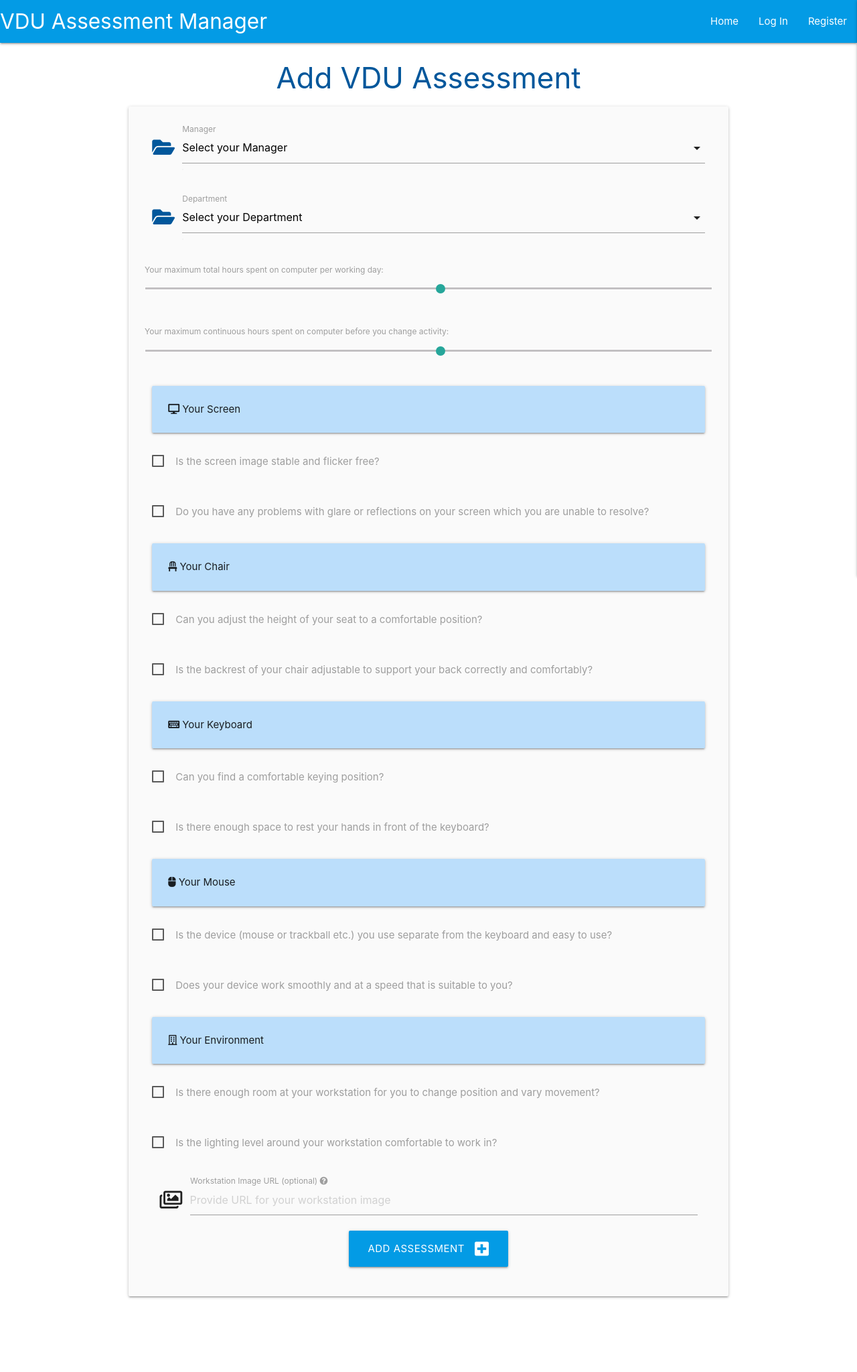
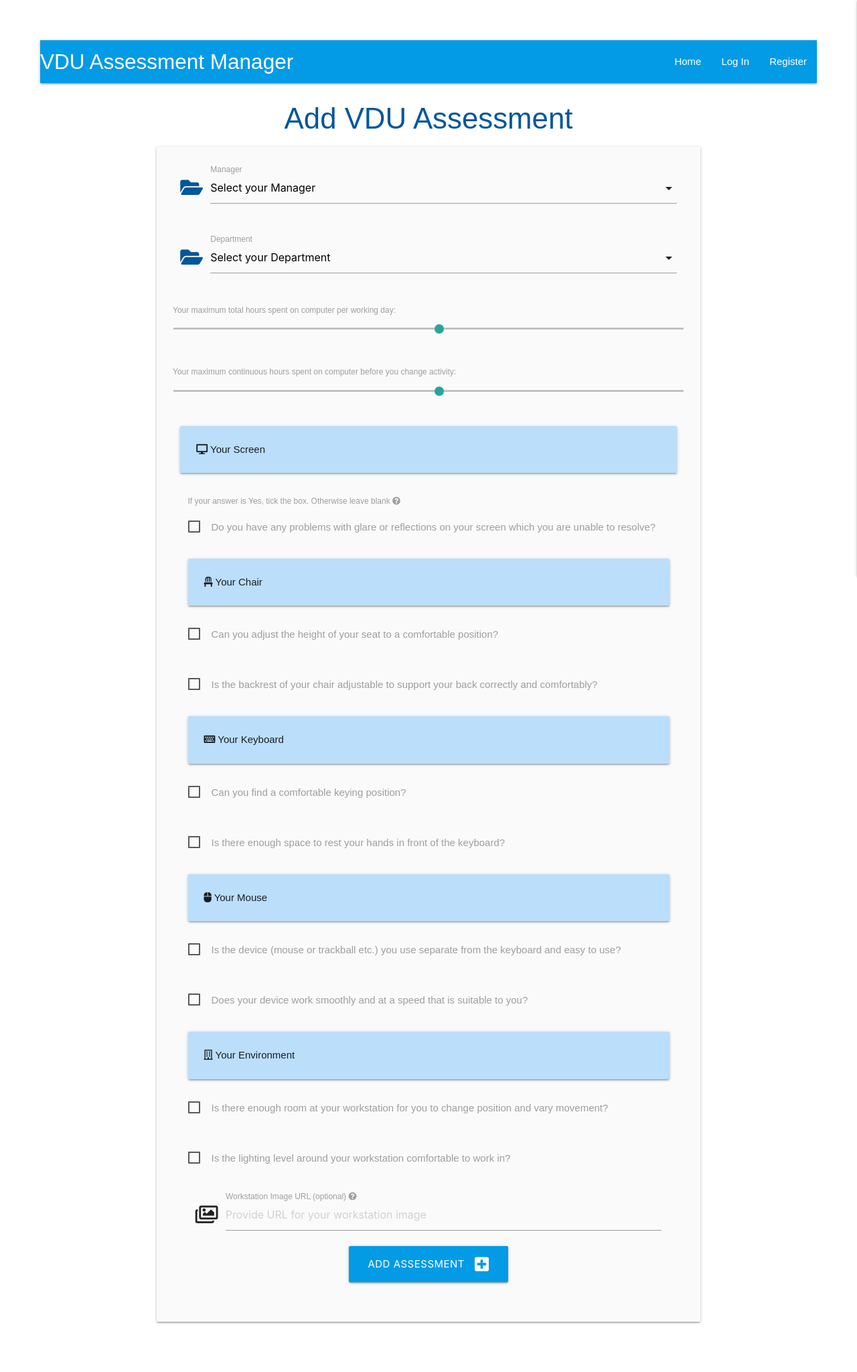
Before and after one commit to Code-Institute-Submissions/VDU-Assessment, a Flask app: page /add_check in a window 1280 px wide. Shown: the whole page at 67% size. Before the commit the page ends 1938 px from the top, so only its background shows below. Run offline with Flask 2, Linux system fonts and the light colour scheme; data that the repository does not hold is empty; some libraries are stand-ins or nearby versions.

Commit message:
Added screen_q1 field to wtform

```diff
--- a/app.py
+++ b/app.py
@@ -128,7 +128,7 @@ def logout():
 
 def add_check():
     form = Add_CheckForm()
-    if request.method == "POST":
+    if form.validate() and request.method == "POST":
         screen_q1 = "true" if request.form.get("screen_q1") else "false"
         screen_q2 = "true" if request.form.get("screen_q2") else "false"
         chair_q1 = "true" if request.form.get("chair_q1") else "false"
--- a/myforms/forms.py
+++ b/myforms/forms.py
@@ -19,5 +19,5 @@ class LoginForm(FlaskForm):
     submit = SubmitField('Login')
 
 class Add_CheckForm(FlaskForm):
-
+    screen_q1 = BooleanField('Screen image stable and flicker free', validators=[Optional()])
     image = StringField('Workstation Image', validators=[Optional()])
--- a/static/css/style.css
+++ b/static/css/style.css
@@ -18,3 +18,146 @@
    height:auto !important;
 
 }
+
+// Base Colors
+$shade-10: #2c3e50 !default;
+$shade-1: #d7dcdf !default;
+$shade-0: #fff !default;
+$teal: #1abc9c !default;
+
+
+// Reset
+* {
+  &,
+  &:before,
+  &:after {
+    box-sizing: border-box;
+  }
+}
+
+body {
+  font-family: sans-serif;
+  padding: 60px 20px;
+
+  @media (min-width: 600px) {
+    padding: 60px;
+  }
+}
+
+.range-slider {
+  margin: 60px 0 0 0%;
+}
+
+
+// Range Slider
+$range-width: 100% !default;
+
+$range-handle-color: $shade-10 !default;
+$range-handle-color-hover: $teal !default;
+$range-handle-size: 20px !default;
+
+$range-track-color: $shade-1 !default;
+$range-track-height: 10px !default;
+
+$range-label-color: $shade-10 !default;
+$range-label-width: 60px !default;
+
+.range-slider {
+  width: $range-width;
+}
+
+.range-slider__range {
+  -webkit-appearance: none;
+  width: calc(100% - (#{$range-label-width + 13px}));
+  height: $range-track-height;
+  border-radius: 5px;
+  background: $range-track-color;
+  outline: none;
+  padding: 0;
+  margin: 0;
+
+  // Range Handle
+  &::-webkit-slider-thumb {
+    appearance: none;
+    width: $range-handle-size;
+    height: $range-handle-size;
+    border-radius: 50%;
+    background: $range-handle-color;
+    cursor: pointer;
+    transition: background .15s ease-in-out;
+
+    &:hover {
+      background: $range-handle-color-hover;
+    }
+  }
+
+  &:active::-webkit-slider-thumb {
+    background: $range-handle-color-hover;
+  }
+
+  &::-moz-range-thumb {
+    width: $range-handle-size;
+    height: $range-handle-size;
+    border: 0;
+    border-radius: 50%;
+    background: $range-handle-color;
+    cursor: pointer;
+    transition: background .15s ease-in-out;
+
+    &:hover {
+      background: $range-handle-color-hover;
+    }
+  }
+
+  &:active::-moz-range-thumb {
+    background: $range-handle-color-hover;
+  }
+
+  // Focus state
+  &:focus {
+
+    &::-webkit-slider-thumb {
+      box-shadow: 0 0 0 3px $shade-0,
+                  0 0 0 6px $teal;
+    }
+  }
+}
+
+
+// Range Label
+.range-slider__value {
+  display: inline-block;
+  position: relative;
+  width: $range-label-width;
+  color: $shade-0;
+  line-height: 20px;
+  text-align: center;
+  border-radius: 3px;
+  background: $range-label-color;
+  padding: 5px 10px;
+  margin-left: 8px;
+
+  &:after {
+    position: absolute;
+    top: 8px;
+    left: -7px;
+    width: 0;
+    height: 0;
+    border-top: 7px solid transparent;
+    border-right: 7px solid $range-label-color;
+    border-bottom: 7px solid transparent;
+    content: '';
+  }
+}
+
+
+// Firefox Overrides
+::-moz-range-track {
+    background: $range-track-color;
+    border: 0;
+}
+
+input::-moz-focus-inner,
+input::-moz-focus-outer {
+  border: 0;
+}
--- a/static/js/script.js
+++ b/static/js/script.js
@@ -47,3 +47,23 @@ $(document).ready(function () {
         });
     }
 });
+
+var rangeSlider = function(){
+  var slider = $('.range-slider'),
+      range = $('.range-slider__range'),
+      value = $('.range-slider__value');
+
+  slider.each(function(){
+
+    value.each(function(){
+      var value = $(this).prev().attr('value');
+      $(this).html(value);
+    });
+
+    range.on('input', function(){
+      $(this).next(value).html(this.value);
+    });
+  });
+};
+
+rangeSlider();
--- a/templates/add_check.html
+++ b/templates/add_check.html
@@ -4,7 +4,8 @@
     <h3 class="light-blue-text text-darken-4 center-align">Add VDU Assessment</h3>
 
     <div class="row card-panel grey lighten-5">
-        <form class="col s12" method="POST" action="{{ url_for('add_check') }}">
+        <form class="col s12" method="POST" action="">
+        {{ form.hidden_tag() }}
         <!-- manager dropdown -->
 			<div class="row">
 				<div class="input-field col s12">
@@ -35,7 +36,7 @@
             <div class="row">
                 <p class="range-field">
                     <label for="max_total_time">Your maximum total hours spent on computer per working day:</label>
-                    <input type="range" id="max_total_time" name="max_total_time" min="1" max="24" />
+                    <input type="range" id=("max_total_time").ionRangeSlider() name="max_total_time" min="1" max="24" />
                 </p>
             </div>
             <!-- Max Continuous Time -->
@@ -47,16 +48,13 @@
             </div>
            <div class="card-panel blue lighten-4"><i class="fas fa-desktop"></i>  Your Screen</div>
             <!-- screen image stability -->
-            <div class="row">
-				<div class="input-field col s12">
-					<div class="switch">
-						<label for="screen_q1">
-                            <input type="checkbox" id="screen_q1" name="screen_q1">
-                            <span class="checkbox">Is the screen image stable and flicker free?</span>
-                        </label>
-					</div>
-				</div>
-			</div>
+            <div class="input-field col s12">
+                <div class="switch">
+                    {{ form.screen_q1(id="screen_q1", placeholder="Is the screen image stable and flicker free?", class="validate") }}
+                <label for="screen_q1">If your answer is Yes, tick the box.  Otherwise leave blank
+                <i class="fas fa-question-circle tooltipped" data-position="top" data-tooltip="If your answer is Yes, tick the box.  Otherwise leave blank "></i>
+                </label>
+            </div>
              <!-- screen glare or reflections  -->
             <div class="row">
 				<div class="input-field col s12">
```
